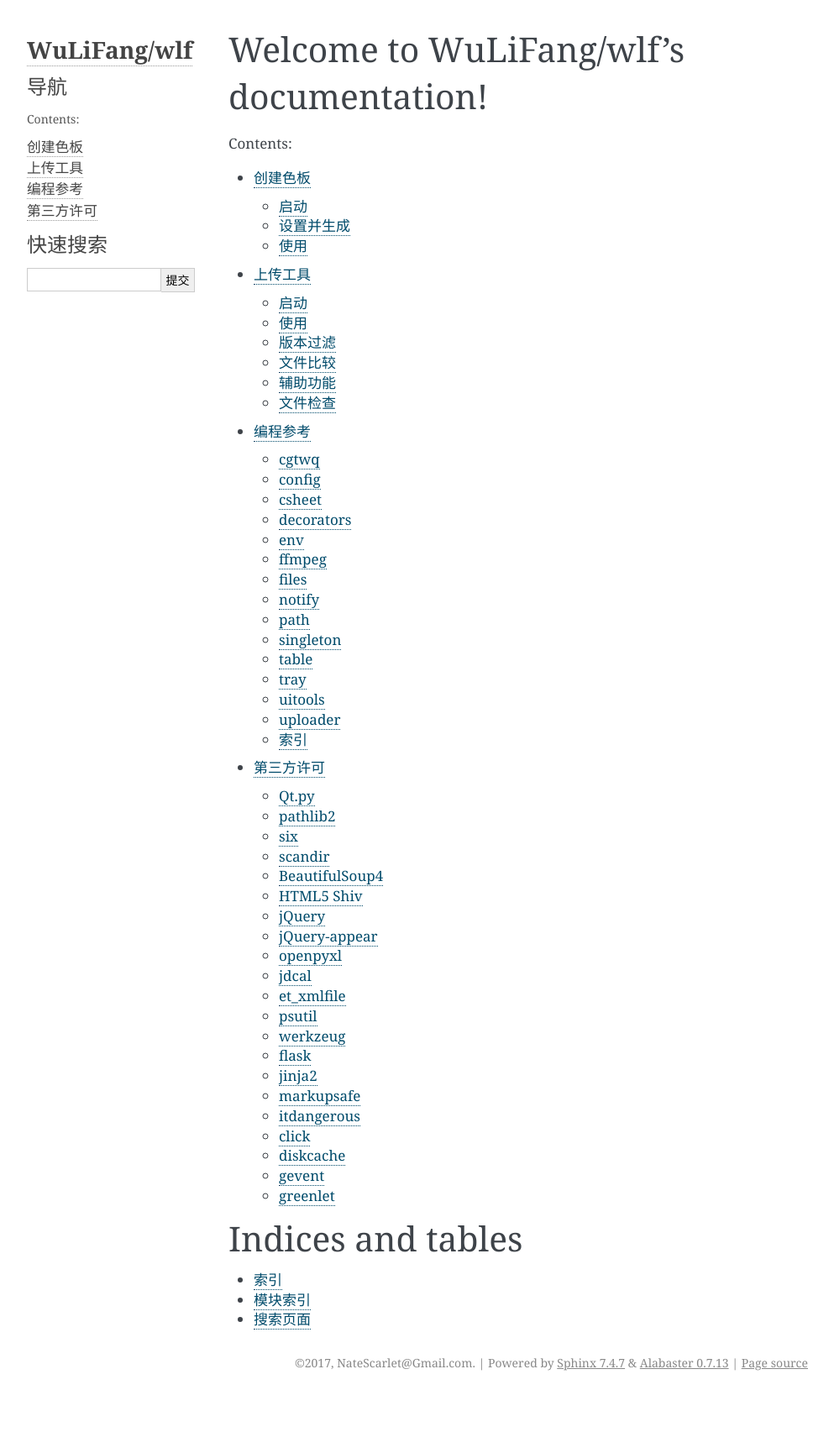
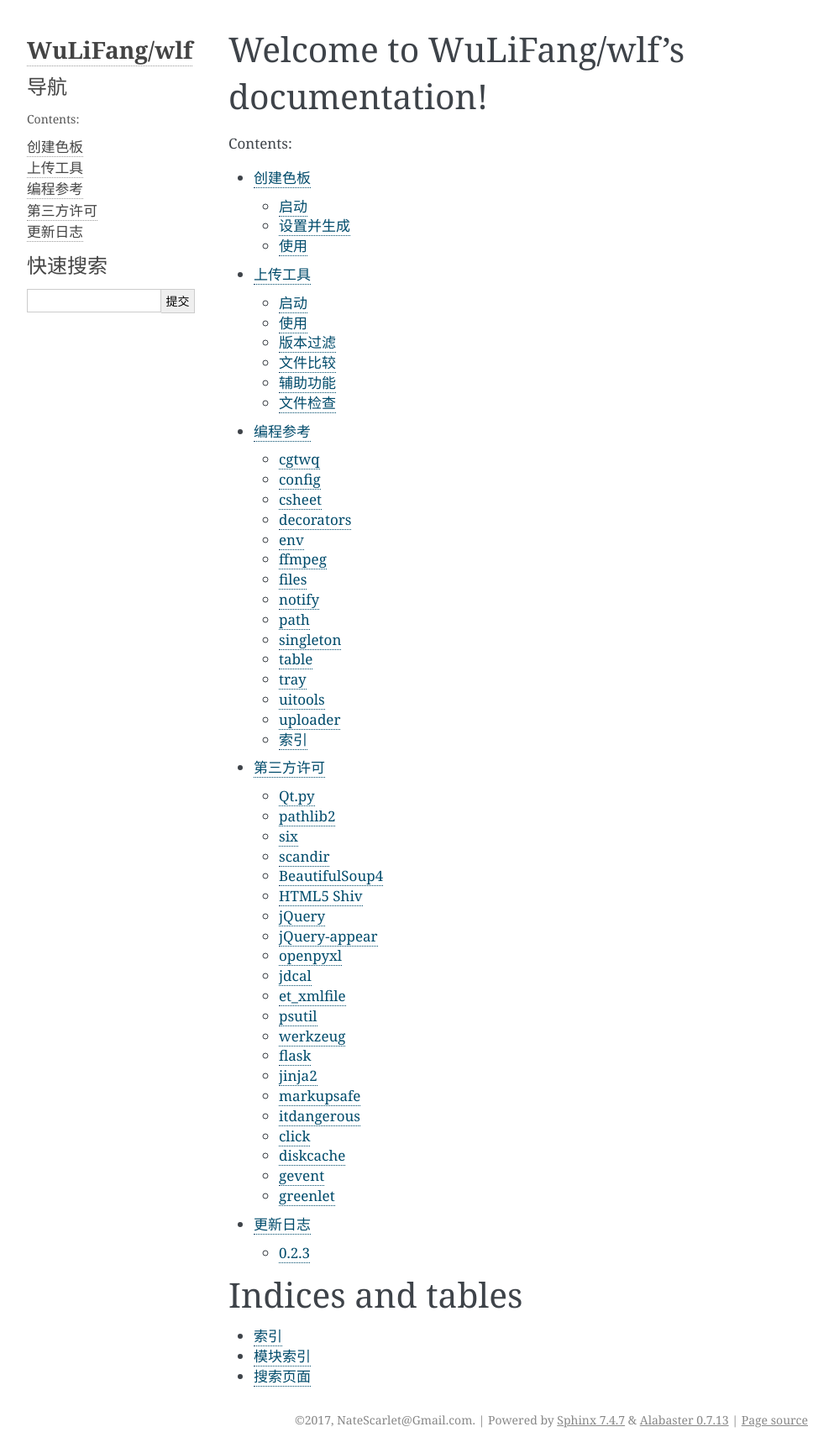
Before and after one commit to WuLiFang/wlf-doc, a Sphinx documentation site: the page built from source/index.rst, in a window 1280 px wide. Shown: the whole page at 84% size, without its empty margins (148-1141 px from the left). Built offline with Sphinx 7.4.7, drawn with Linux system fonts in a browser that asks for light colours; before the commit the page ends 1662 px from its top, so only the background shows below that.

Commit message:
Add changelogs

```diff
--- /dev/null
+++ b/source/changelog.rst
@@ -0,0 +1,9 @@
+更新日志
+==================
+
+.. toctree::
+    :caption: 版本:
+    :glob:
+    :reversed:
+
+    changelogs/*
--- a/source/conf.py
+++ b/source/conf.py
@@ -39,8 +39,13 @@ templates_path = ['_templates']
 # The suffix(es) of source filenames.
 # You can specify multiple suffix as a list of string:
 #
-# source_suffix = ['.rst', '.md']
-source_suffix = '.rst'
+source_suffix = ['.rst', '.md']
+# source_suffix = '.rst'
+
+source_parsers = {
+    '.md': 'recommonmark.parser.CommonMarkParser',
+}
+
 
 # The master toctree document.
 master_doc = 'index'
--- a/source/index.rst
+++ b/source/index.rst
@@ -14,6 +14,7 @@ Welcome to WuLiFang/wlf's documentation!
   uploader
   reference
   licenses
+  changelog
 
 
 
```
Also changed, not shown: source/changelogs/001_0.2.md (added, +4 -0 lines).
